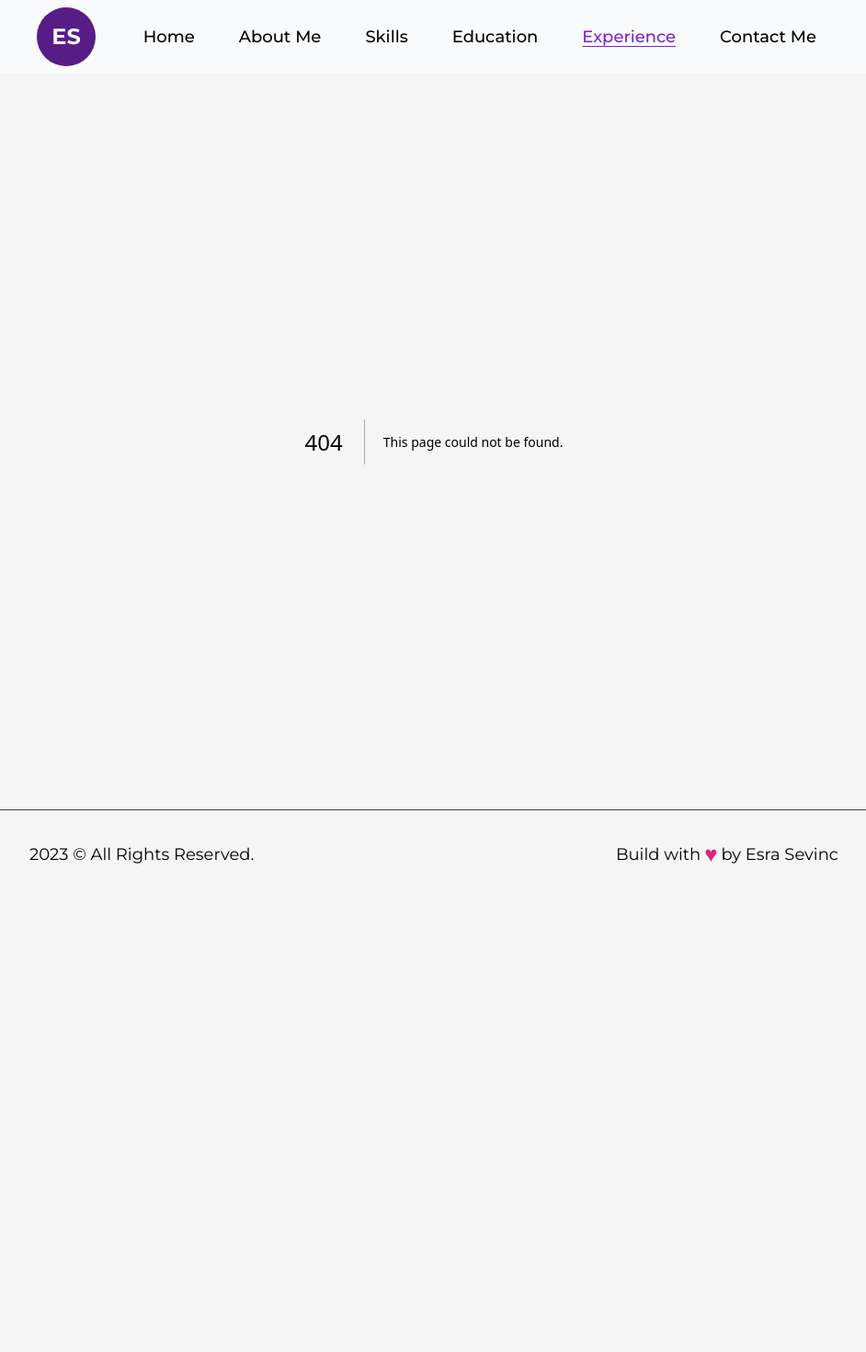
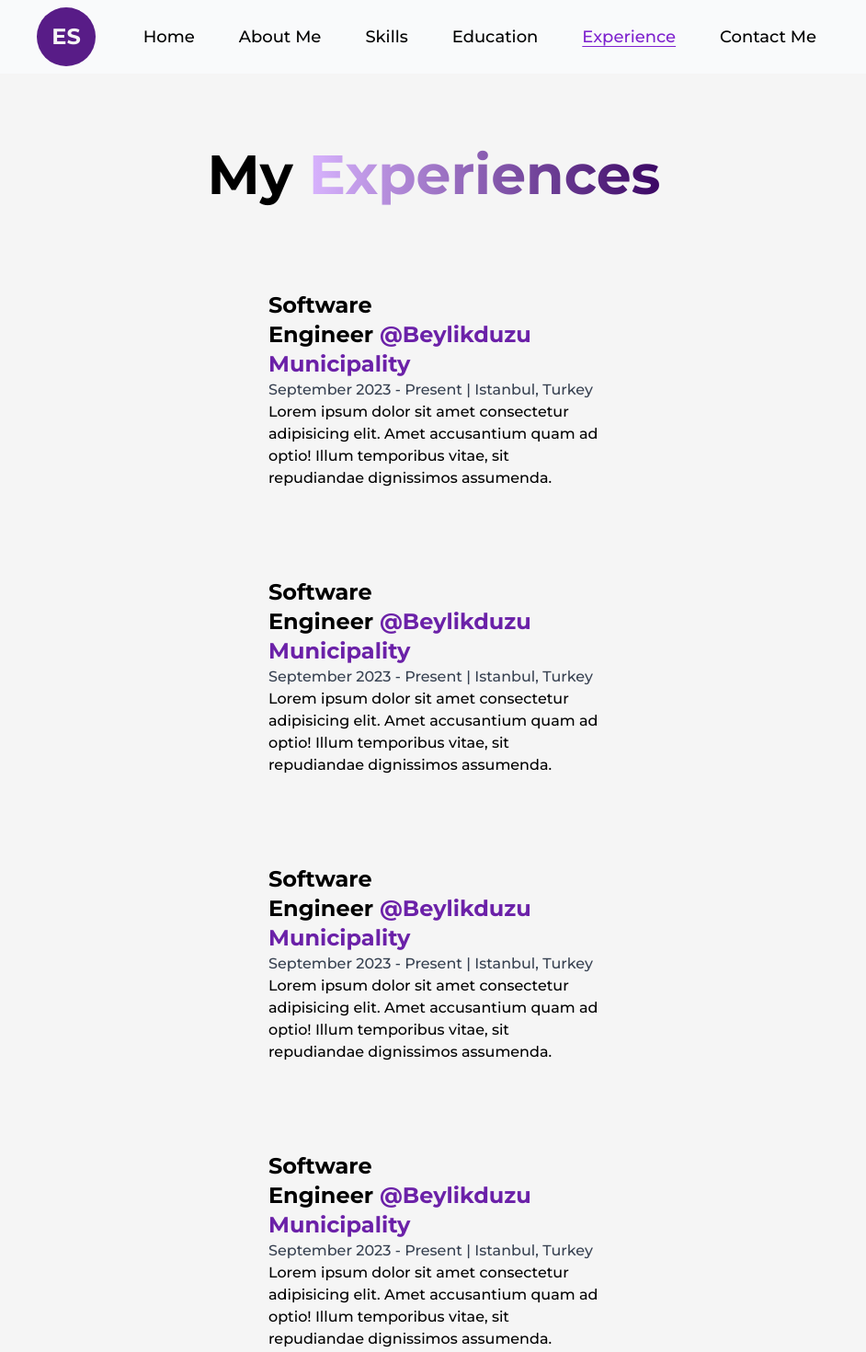
Before and after one commit to esrasevinc/portfolio-next-app, a Next.js app: page /experience in a window 1280 px wide. Before the commit this address had no page. Shown: the top 1470 px of the page at 92% size, without its empty margins (168-1110 px from the left). Before the commit the page ends 977 px from the top, so only its background shows below. Built offline with nearby package versions, Linux system fonts and the light colour scheme.

Commit message:
experiences page

```diff
--- a/app/about/page.tsx
+++ b/app/about/page.tsx
@@ -15,7 +15,7 @@ const About = () => {
     animate: {
       opacity:1,
       transition: {
-        delay: 0.1
+        delay: 0.5
       }
     }
   }
--- /dev/null
+++ b/app/components/AboutMeCard.tsx
@@ -0,0 +1,11 @@
+import React from 'react'
+
+const AboutMeCard = () => {
+  return (
+    <div>
+
+    </div>
+  )
+}
+
+export default AboutMeCard
--- /dev/null
+++ b/app/components/ExperienceCard.tsx
@@ -0,0 +1,91 @@
+'use client';
+
+import React, { useRef } from 'react'
+import { motion, useScroll } from 'framer-motion'
+
+type DetailsProp = {
+  position: string,
+  company: string,
+  companyLink: string,
+  time: string,
+  address: string,
+  work: string
+}
+
+const Details = ( props : DetailsProp ) => {
+  return <li className='flex flex-col first:mt-0 last:mb-0 w-[75%] items-center justify-between py-12'>
+    <motion.div initial={{y:50}} whileInView={{y:0}} transition={{duration:0.5, type:'spring'}}>
+      <h3 className='capitalize font-bold text-2xl'>{props.position}&nbsp;<a href={props.companyLink} target='_blank' className='text-purple-800 capitalize'>@{props.company}</a></h3>
+      <span className='capitalize font-medium text-gray-700'> {props.time} | {props.address} </span>
+      <p className='font-medium w-full'> {props.work} </p>
+    </motion.div>
+  </li>
+}
+
+const ExperienceCard = () => {
+
+  const quote = {
+    initial: {
+      opacity: 0.05
+    },
+    animate: {
+      opacity:1,
+      transition: {
+        delay: 0.5
+      }
+    }
+  }
+
+
+  return (
+    <div className='flex flex-col items-center min-h-[80vh] px-80 w-full'>
+      <div className='pt-20'>
+      <motion.h1 className='text-6xl text-center font-bold items-center' variants={quote} initial='initial' animate='animate'>
+           My <span className='bg-gradient-to-r from-purple-300 to-purple-950 text-transparent bg-clip-text'>Experiences</span>
+      </motion.h1>
+      </div>
+
+      <div className='pt-12 w-[75%] relative'>
+        <div className='absolute left-8 top-12 w-[4px] h-auto bg-purple-950'></div>
+          <ul className='w-full flex flex-col items-center justify-between pb-12'>
+            <Details
+            position='Software Engineer'
+            company='Beylikduzu Municipality'
+            companyLink='https://www.beylikduzu.istanbul/'
+            time='September 2023 - Present'
+            address='Istanbul, Turkey'
+            work= 'Lorem ipsum dolor sit amet consectetur adipisicing elit. Amet accusantium quam ad optio! Illum temporibus vitae, sit repudiandae dignissimos assumenda.'
+            />
+            <Details
+            position='Software Engineer'
+            company='Beylikduzu Municipality'
+            companyLink='https://www.beylikduzu.istanbul/'
+            time='September 2023 - Present'
+            address='Istanbul, Turkey'
+            work= 'Lorem ipsum dolor sit amet consectetur adipisicing elit. Amet accusantium quam ad optio! Illum temporibus vitae, sit repudiandae dignissimos assumenda.'
+            />
+            <Details
+            position='Software Engineer'
+            company='Beylikduzu Municipality'
+            companyLink='https://www.beylikduzu.istanbul/'
+            time='September 2023 - Present'
+            address='Istanbul, Turkey'
+            work= 'Lorem ipsum dolor sit amet consectetur adipisicing elit. Amet accusantium quam ad optio! Illum temporibus vitae, sit repudiandae dignissimos assumenda.'
+            />
+            <Details
+            position='Software Engineer'
+            company='Beylikduzu Municipality'
+            companyLink='https://www.beylikduzu.istanbul/'
+            time='September 2023 - Present'
+            address='Istanbul, Turkey'
+            work= 'Lorem ipsum dolor sit amet consectetur adipisicing elit. Amet accusantium quam ad optio! Illum temporibus vitae, sit repudiandae dignissimos assumenda.'
+            />
+
+          </ul>
+
+      </div>
+    </div>
+  )
+}
+
+export default ExperienceCard
--- /dev/null
+++ b/app/experience/page.tsx
@@ -0,0 +1,12 @@
+import React from 'react'
+import ExperienceCard from '../components/ExperienceCard'
+
+const Experience = () => {
+  return (
+    <>
+        <ExperienceCard />
+    </>
+  )
+}
+
+export default Experience
--- a/app/page.tsx
+++ b/app/page.tsx
@@ -17,7 +17,7 @@ export default function Home() {
     animate: {
       opacity:1,
       transition: {
-        delay: 0.1
+        delay: 0.5
       }
     }
   }
```
